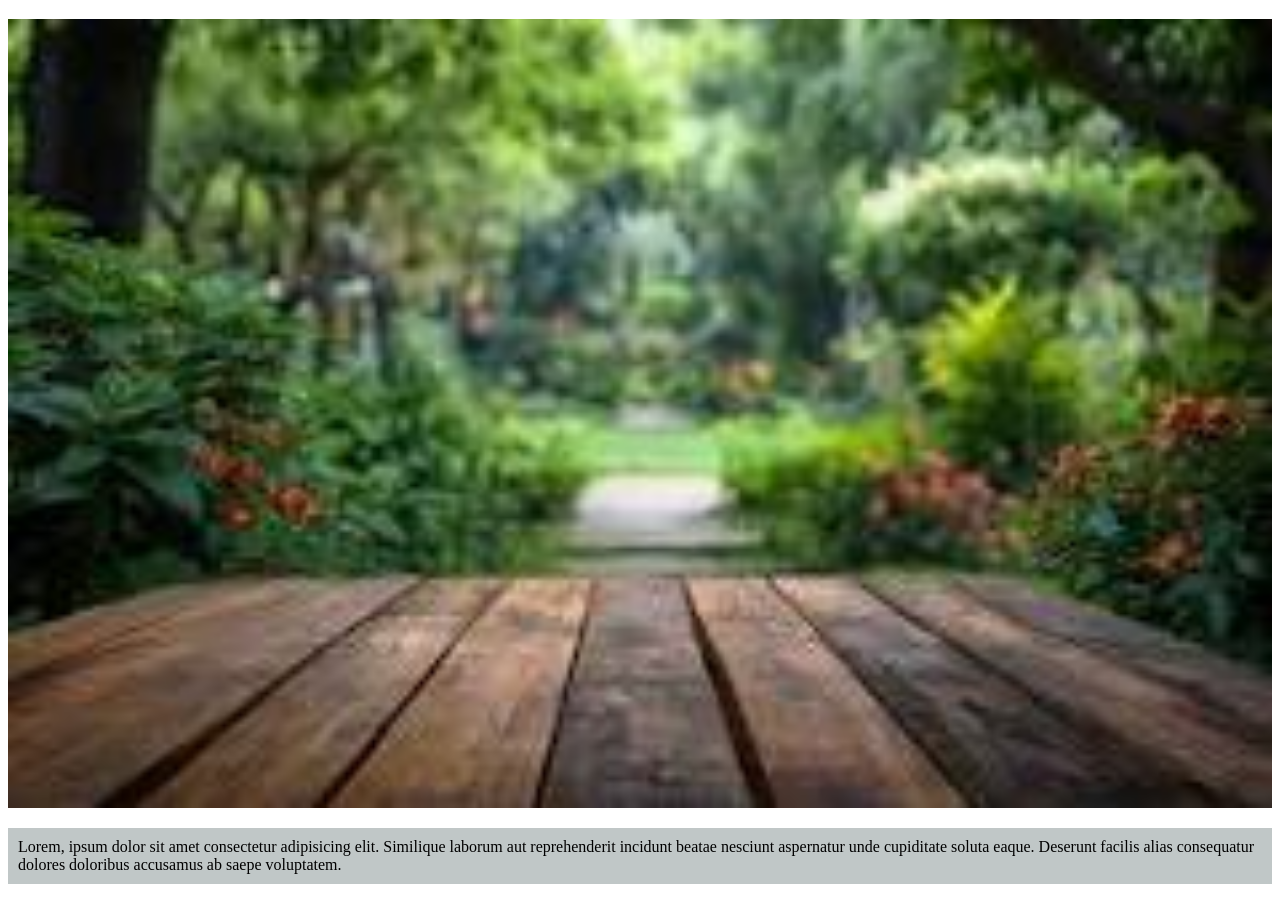
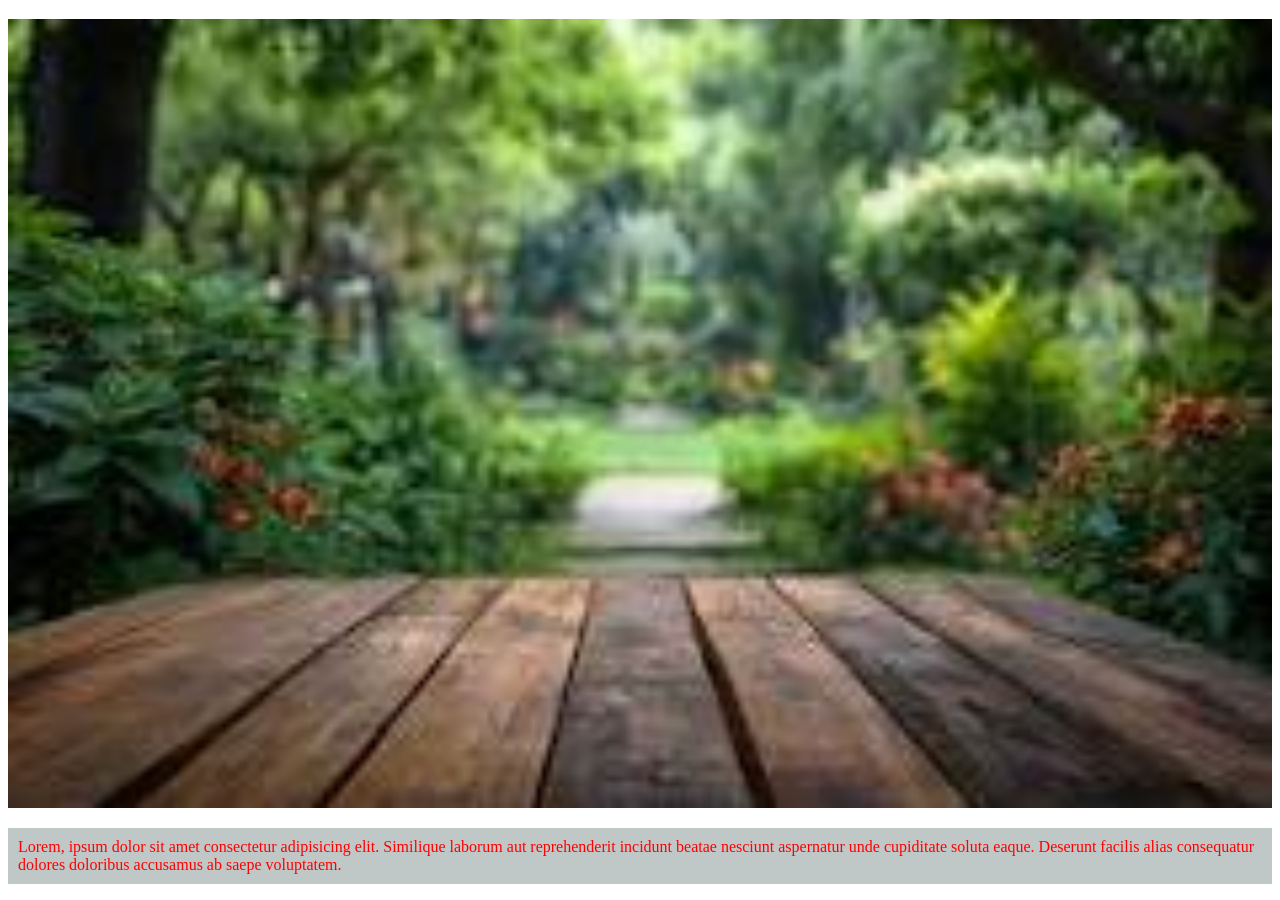
Before and after one commit to prince-107/github, a plain HTML site: page index.html in a window 1280 px wide. Shown: the part 81-981 px from the top of the page. Drawn offline with Linux system fonts and the light colour scheme.

Commit message:
para color

```diff
--- a/index.html
+++ b/index.html
@@ -11,7 +11,7 @@
             padding: 10px;
         }
         p{
-            text-color: red;
+            color: red;
             background-color: rgb(192, 199, 199);
             padding: 10px;
 
```
